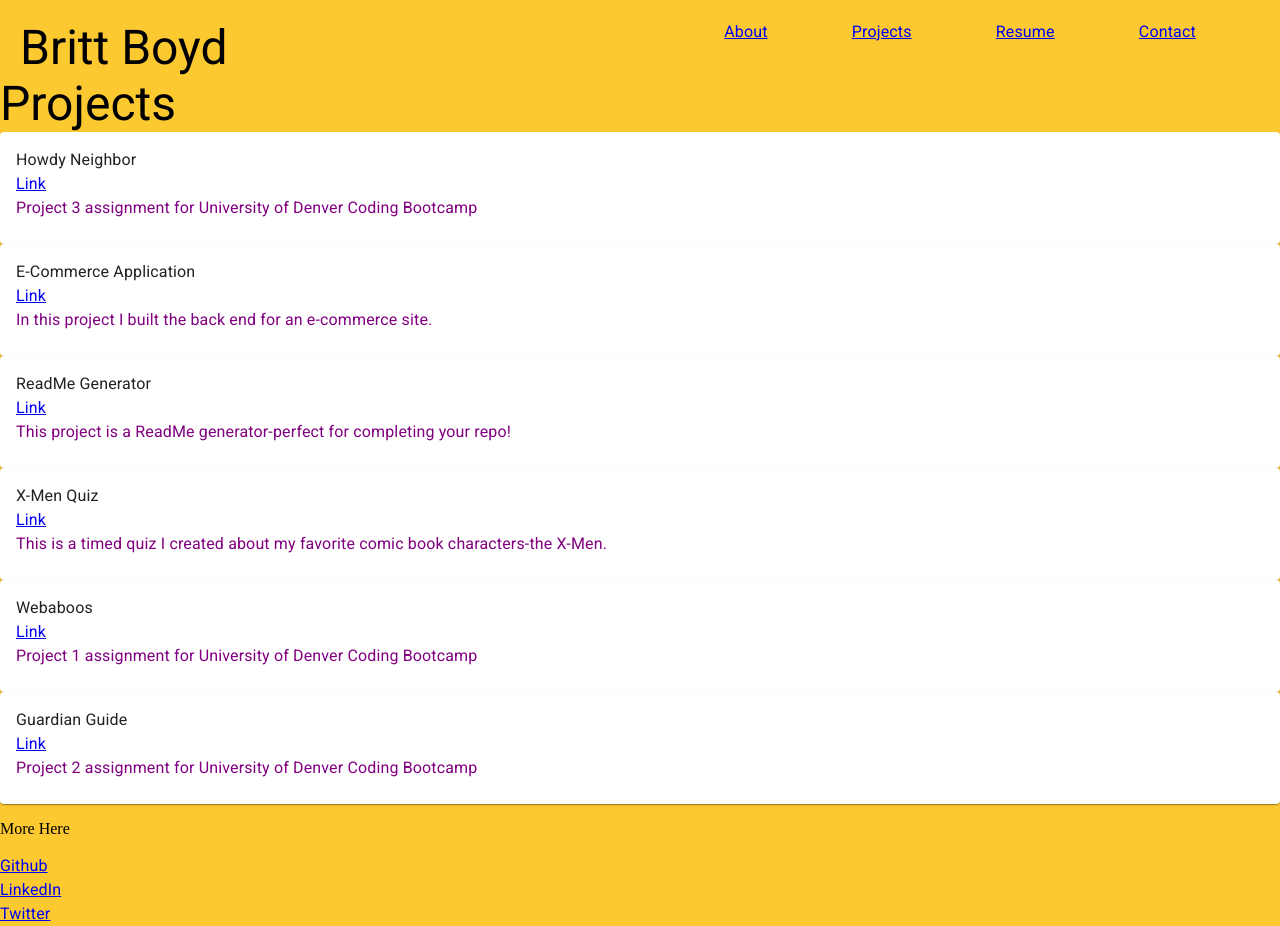
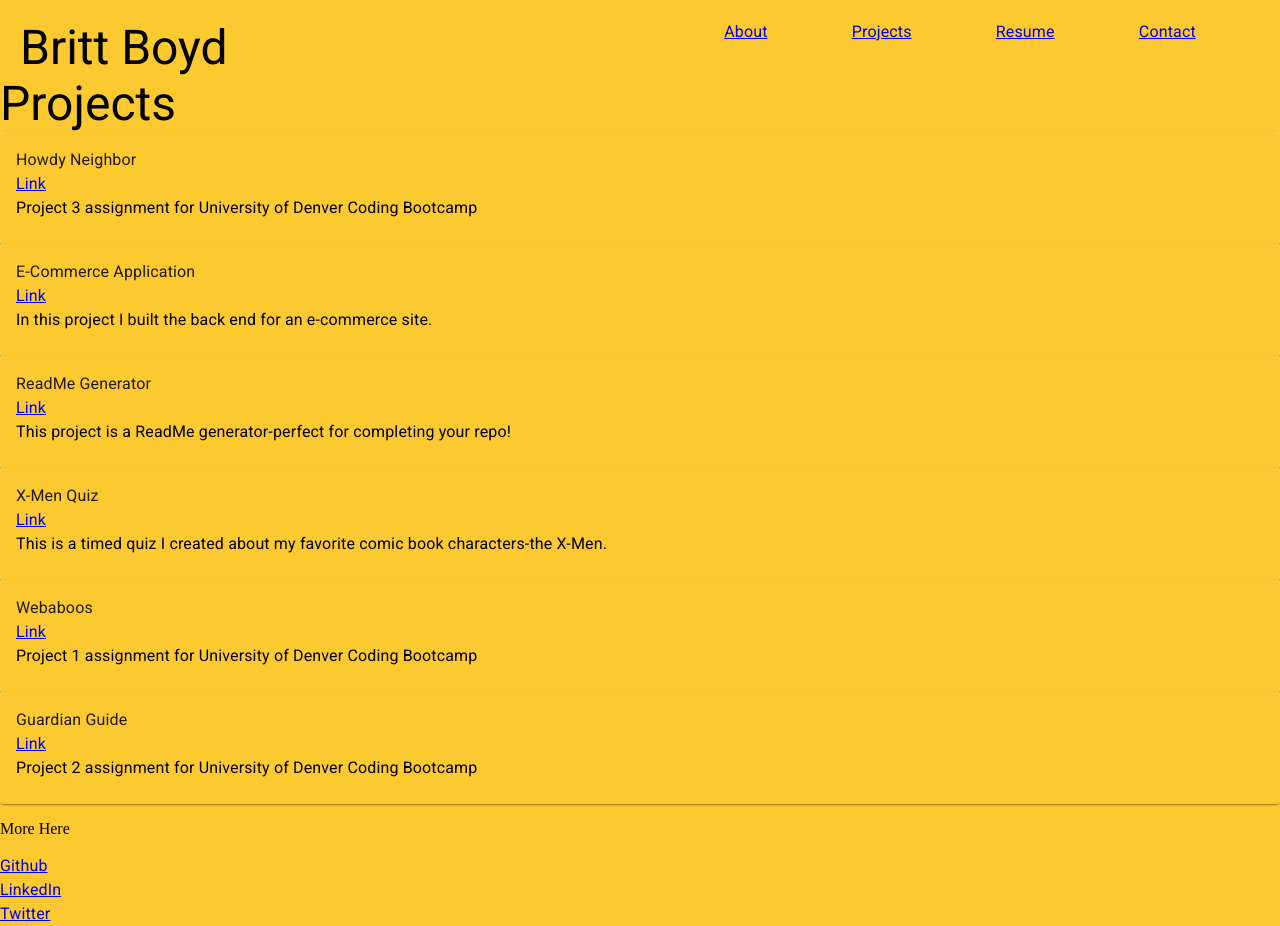
Before and after one commit to thatthembritt/brittPortfolio, a React (Create React App) app: page /#/Projects in a window 1280 px wide. Built offline with nearby package versions, Linux system fonts and the light colour scheme; a web font is replaced by a local one.

Commit message:
updated projects page

```diff
--- a/src/App.css
+++ b/src/App.css
@@ -60,3 +60,7 @@ body {
     transform: rotate(360deg);
   }
 }
+
+#cardBackground {
+  background-color: #fcc931;
+}
--- a/src/pages/Projects.jsx
+++ b/src/pages/Projects.jsx
@@ -12,12 +12,12 @@ const Projects = () => {
       {projects.map((project, index) => {
         return (
           <Card key={index}>
-            <CardContent>
+            <CardContent id="cardBackground">
               <Typography component="h6">{project.name}</Typography>
               <a href={project.url}>
                 <Typography>Link</Typography>
               </a>
-              <Typography color="purple">{project.description}</Typography>
+              <Typography color="black">{project.description}</Typography>
             </CardContent>
           </Card>
         );
```
